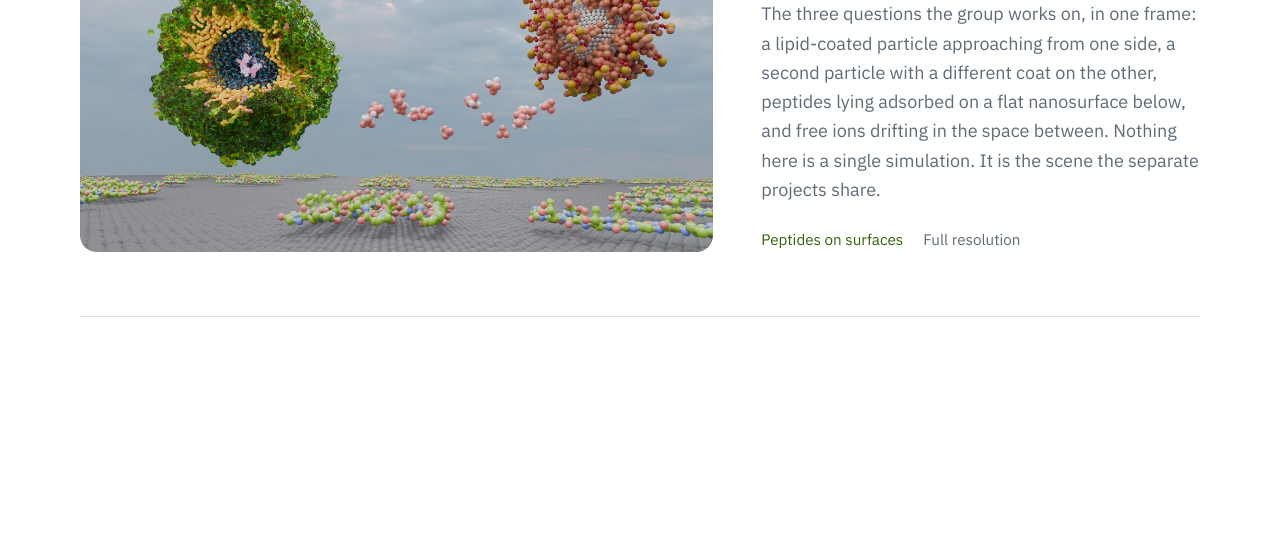
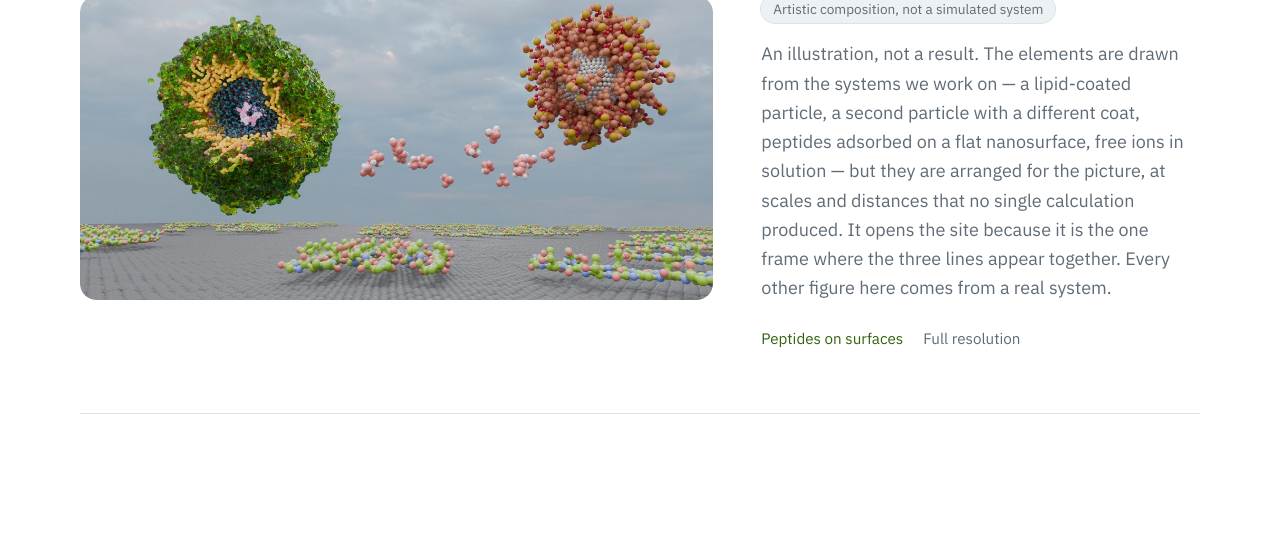
Before and after one commit to HPobleteLab/HPobleteLab.github.io, an Astro site: page /gallery in a window 1280 px wide. Shown: the part 551-1100 px from the top of the page. Built offline with nearby package versions, Linux system fonts and the light colour scheme; Astro itself is replaced by a stand-in of ours.

Commit message:
Say plainly that the opening render is an illustration, not a result
The banner is a composition: the elements come from the systems we work
on, but they are arranged for the picture at scales and distances no
single calculation produced. On a research page that distinction has to
be stated, not left for the viewer to guess, because the four figures
under it are real systems and the reader has no way to tell them apart by
looking.

A short marker sits above the description, and the description says it
again in words. The field is optional, so only the figures that are not
results carry it and the marker keeps meaning something wherever it
appears.

Co-Authored-By: Claude Opus 5 <noreply@anthropic.com>
Claude-Session: https://claude.ai/code/session_01UB6x648zVRyAUqwht8Rn4D

```diff
--- a/src/data/gallery.json
+++ b/src/data/gallery.json
@@ -3,8 +3,9 @@
     "image": "/images/banner-2400.jpg",
     "thumb": "/images/banner-1200.jpg",
     "title": "Bio-nano interfaces",
-    "alt": "Two coated nanoparticles suspended above a flat lattice surface, with peptides adsorbed on the surface and small ion clusters between them.",
-    "description": "The three questions the group works on, in one frame: a lipid-coated particle approaching from one side, a second particle with a different coat on the other, peptides lying adsorbed on a flat nanosurface below, and free ions drifting in the space between. Nothing here is a single simulation. It is the scene the separate projects share.",
+    "alt": "Artistic composition: two coated nanoparticles suspended above a flat lattice surface, with peptides adsorbed on the surface and small ion clusters between them.",
+    "note": "Artistic composition, not a simulated system",
+    "description": "An illustration, not a result. The elements are drawn from the systems we work on — a lipid-coated particle, a second particle with a different coat, peptides adsorbed on a flat nanosurface, free ions in solution — but they are arranged for the picture, at scales and distances that no single calculation produced. It opens the site because it is the one frame where the three lines appear together. Every other figure here comes from a real system.",
     "relatedId": "peptides-on-surfaces",
     "relatedLabel": "Peptides on surfaces",
     "wide": true
--- a/src/pages/gallery.astro
+++ b/src/pages/gallery.astro
@@ -10,6 +10,7 @@ interface Figure {
   thumb?: string;
   title: string;
   alt: string;
+  note?: string;
   description: string;
   relatedId?: string;
   relatedLabel?: string;
@@ -78,6 +79,15 @@ const figures = gallery as Figure[];
           ]}
         >
           <h2 class="text-2xl md:text-3xl font-medium tracking-tight">{fig.title}</h2>
+
+          {/* Only the figures that are not a result carry a note, so the marker
+              means something wherever it appears instead of labelling everything. */}
+          {fig.note && (
+            <p class="mt-3 inline-block rounded-full bg-wash px-3 py-1 text-[0.85rem] text-muted ring-1 ring-line">
+              {fig.note}
+            </p>
+          )}
+
           <p class="mt-4 text-lg leading-relaxed text-muted max-w-[46ch]">{fig.description}</p>
 
           <p class="mt-6 flex flex-wrap items-center gap-x-5 gap-y-2 text-[0.95rem]">
```
